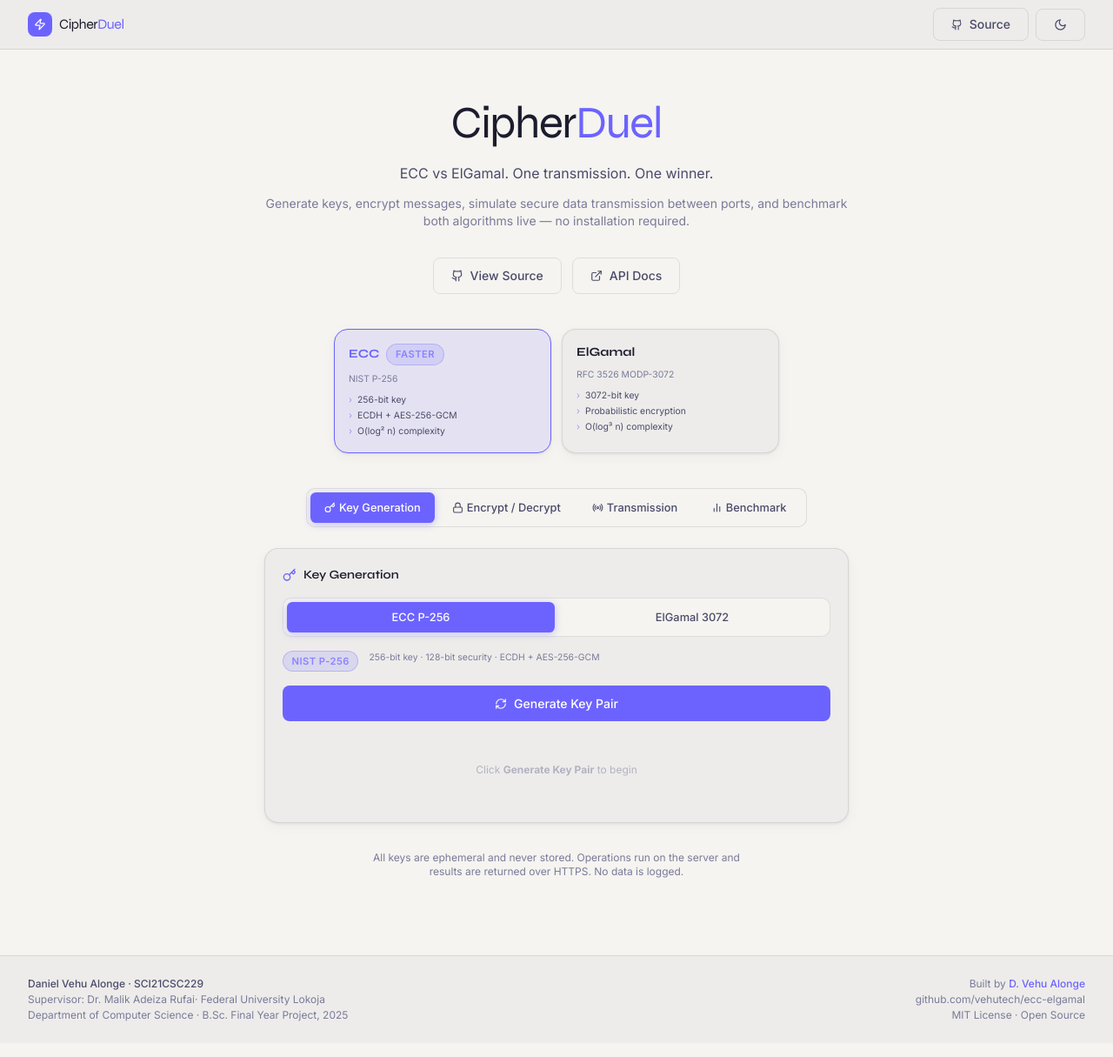
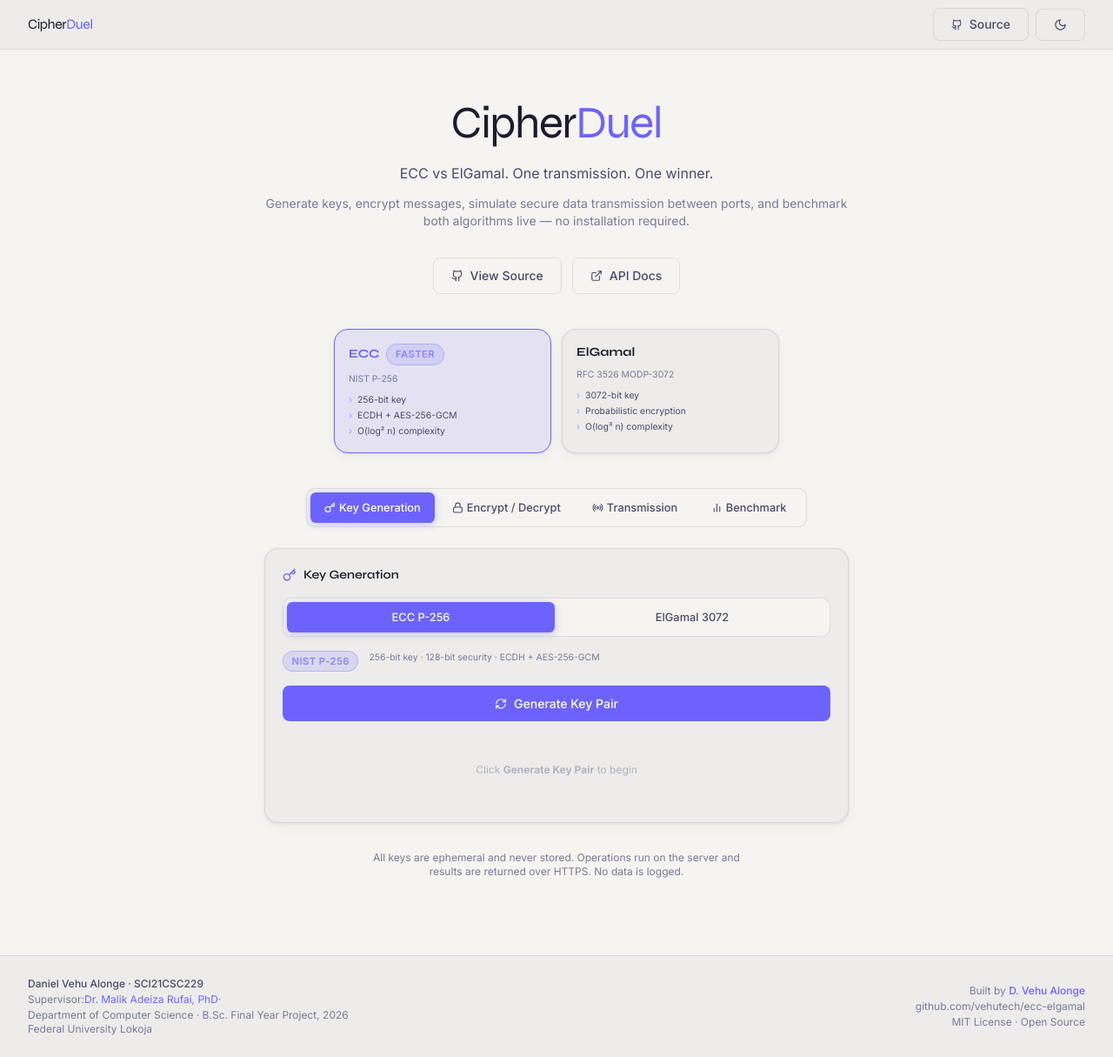
Before and after one commit to vehutech/ecc-elgamal, a Next.js app in the folder frontend/: page / in a window 1280 px wide. Shown: the whole page at 87% size. Built offline with nearby package versions, Linux system fonts and the light colour scheme.

Commit message:
update: added supervisor's google scholar link

```diff
--- a/frontend/src/components/layout/Footer.tsx
+++ b/frontend/src/components/layout/Footer.tsx
@@ -1,4 +1,6 @@
 'use client'
+
+import Link from "next/link"
 
 export function Footer() {
   return (
@@ -16,8 +18,20 @@ export function Footer() {
             <p style={{ color: 'var(--fg-muted)' }} className="font-medium">
               Daniel Vehu Alonge &middot; SCI21CSC229
             </p>
-            <p>Supervisor: Dr. Malik Adeiza Rufai&middot; Federal University Lokoja</p>
-            <p>Department of Computer Science &middot; B.Sc. Final Year Project, 2025</p>
+            <p>Supervisor:
+              <Link href="https://scholar.google.com/citations?user=Q1973xUAAAAJ&hl=en" target="_blank" rel="noopener noreferrer" className="hover:underline" style={{ color: 'var(--accent)' }}>
+                Dr. Malik Adeiza Rufai, PhD&middot;
+              </Link>
+            </p>
+            <p>Department of Computer Science &middot; B.Sc. Final Year Project, 2026</p>
+            <Link
+              href="https://www.fulokoja.edu.ng/"
+              target="_blank" rel="noopener noreferrer"
+              style={{ color: 'var(--fg-subtle)' }}
+              className="hover:underline"
+            >
+              Federal University Lokoja
+            </Link>
           </div>
 
           <div className="text-center sm:text-right space-y-0.5">
--- a/frontend/src/components/layout/Navbar.tsx
+++ b/frontend/src/components/layout/Navbar.tsx
@@ -18,12 +18,6 @@ export function Navbar() {
       <div className="max-w-7xl mx-auto px-4 sm:px-6 lg:px-8 h-14 flex items-center justify-between">
         {/* Logo */}
         <div className="flex items-center gap-2">
-          <div
-            className="w-7 h-7 rounded-lg flex items-center justify-center"
-            style={{ background: 'var(--accent)' }}
-          >
-            <Zap size={14} className="text-white" />
-          </div>
           <span
             className="font-display font-700 text-base tracking-tight"
             style={{ color: 'var(--fg)' }}
```
Also changed, not shown: 1 other file (tests, documents, lock files or other folders).
